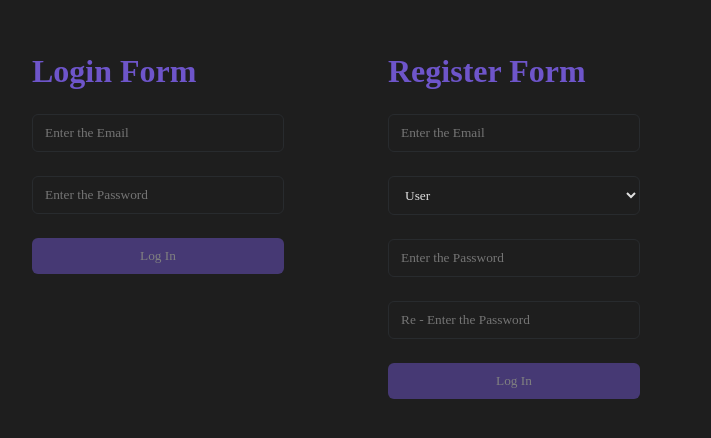
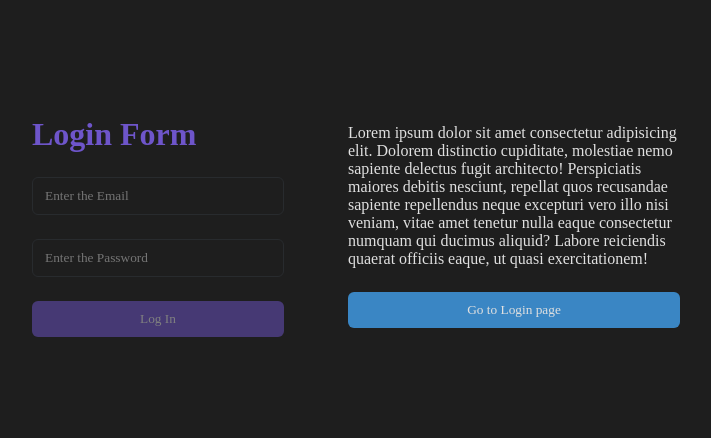
Before and after one commit to basakjeet08/Angular-Module-Three-Re-Exam, an Angular app: page /auth in a window 1280 px wide. Shown: the part 174-612 px from the top of the page, without its empty margins (304-1015 px from the left). Built offline with nearby package versions, Linux system fonts and the light colour scheme; a web font is replaced by a local one.

Commit message:
feat : Completed the Auth Module Implementation.

```diff
--- a/src/app/auth/auth.component.css
+++ b/src/app/auth/auth.component.css
@@ -15,3 +15,9 @@
   min-height: 500px;
   width: 60%;
 }
+
+.auth-item {
+  display: flex;
+  justify-content: center;
+  align-items: center;
+}
--- a/src/app/auth/auth.component.html
+++ b/src/app/auth/auth.component.html
@@ -1,9 +1,39 @@
 <div class="card-container row-container auth-container g-24 p-40">
-  <div class="flex-1">
-    <app-login />
+  <div class="flex-1 auth-item">
+    <app-login (onSuccess)="onLoginSuccess($event)" *ngIf="isLoginMode" />
+
+    <div class="card-container col-container g-24" *ngIf="!isLoginMode">
+      <p>
+        Lorem ipsum dolor sit amet consectetur adipisicing elit. Dolorem
+        distinctio cupiditate, molestiae nemo sapiente delectus fugit
+        architecto! Perspiciatis maiores debitis nesciunt, repellat quos
+        recusandae sapiente repellendus neque excepturi vero illo nisi veniam,
+        vitae amet tenetur nulla eaque consectetur numquam qui ducimus aliquid?
+        Labore reiciendis quaerat officiis eaque, ut quasi exercitationem!
+      </p>
+
+      <button class="btn btn-secondary" (click)="toggleMode()">
+        Go to Register page
+      </button>
+    </div>
   </div>
 
-  <div class="flex-1">
-    <app-register />
+  <div class="flex-1 auth-item">
+    <app-register (onSuccess)="onRegistrationSuccess()" *ngIf="!isLoginMode" />
+
+    <div class="card-container col-container g-24" *ngIf="isLoginMode">
+      <p>
+        Lorem ipsum dolor sit amet consectetur adipisicing elit. Dolorem
+        distinctio cupiditate, molestiae nemo sapiente delectus fugit
+        architecto! Perspiciatis maiores debitis nesciunt, repellat quos
+        recusandae sapiente repellendus neque excepturi vero illo nisi veniam,
+        vitae amet tenetur nulla eaque consectetur numquam qui ducimus aliquid?
+        Labore reiciendis quaerat officiis eaque, ut quasi exercitationem!
+      </p>
+
+      <button class="btn btn-secondary" (click)="toggleMode()">
+        Go to Login page
+      </button>
+    </div>
   </div>
 </div>
--- a/src/app/auth/auth.component.ts
+++ b/src/app/auth/auth.component.ts
@@ -1,8 +1,32 @@
 import { Component } from '@angular/core';
+import { ActivatedRoute, Router } from '@angular/router';
 
 @Component({
   selector: 'app-auth',
   templateUrl: './auth.component.html',
   styleUrls: ['./auth.component.css'],
 })
-export class AuthComponent {}
+export class AuthComponent {
+  // These are the data for this component
+  isLoginMode = true;
+
+  // Injecting the necessary depenedncies
+  constructor(private router: Router, private route: ActivatedRoute) {}
+
+  // This function is invoked when the user clicks on the login button
+  toggleMode() {
+    this.isLoginMode = !this.isLoginMode;
+  }
+
+  // This function is invoked when the user registers
+  onRegistrationSuccess() {
+    this.isLoginMode = true;
+  }
+
+  // This function is invoked when the user logs in
+  onLoginSuccess(role: string) {
+    this.router.navigate(['../', role.toLowerCase()], {
+      relativeTo: this.route,
+    });
+  }
+}
--- a/src/app/auth/login/login.component.css
+++ b/src/app/auth/login/login.component.css
@@ -1,3 +1,7 @@
+:host {
+  width: 100%;
+}
+
 .h-full {
   height: 100%;
 }
--- a/src/app/auth/register/register.component.css
+++ b/src/app/auth/register/register.component.css
@@ -1,3 +1,7 @@
+:host {
+  width: 100%;
+}
+
 .h-full {
   height: 100%;
 }
```
